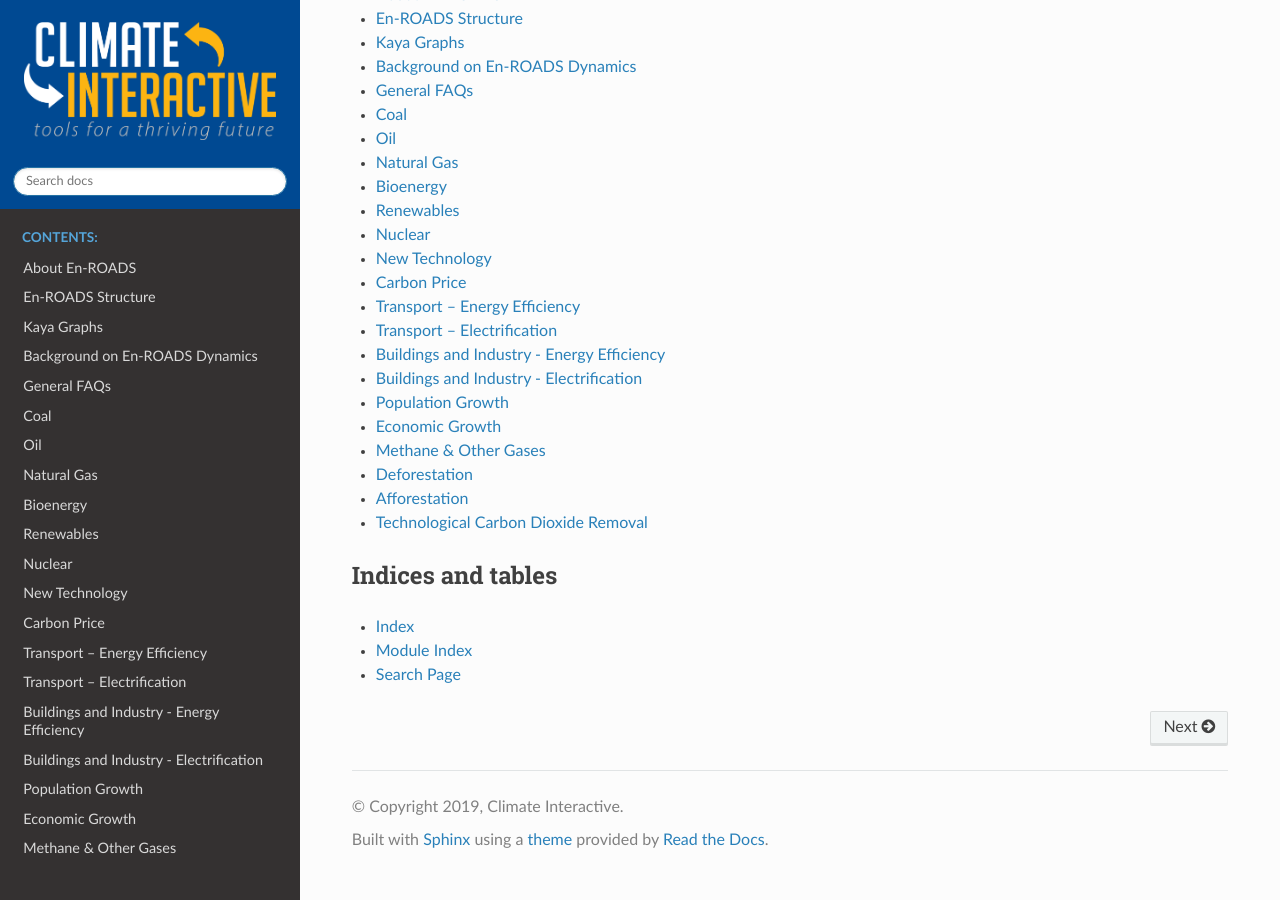
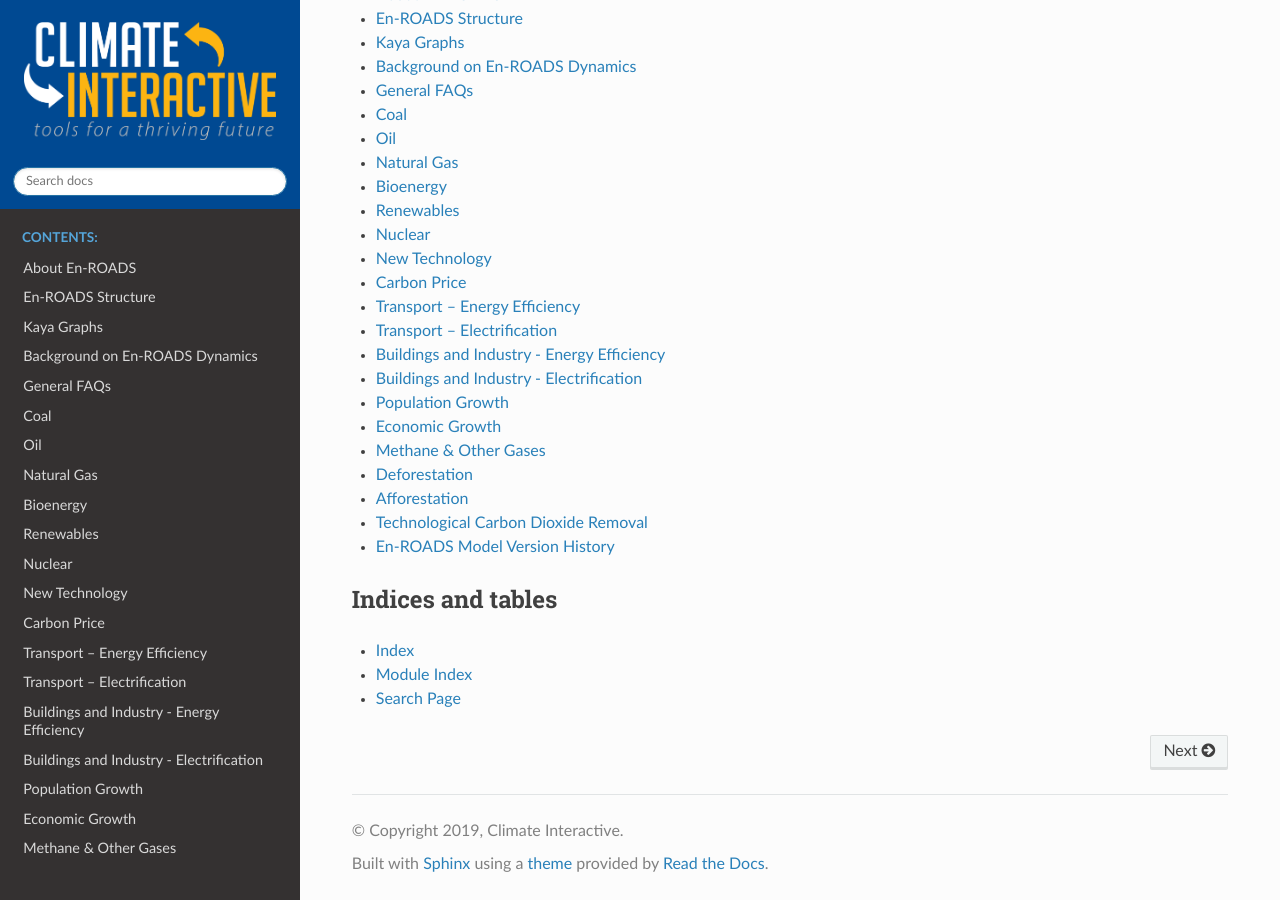
Before and after one commit to climateinteractive/enroads-guide, a Sphinx documentation site: the page built from docs/index.rst, in a window 1280 px wide and 900 px high, scrolled down 833 px. Built offline with Sphinx 7.4.7 and the Read the Docs theme 2.0.0, drawn with Linux system fonts in a browser that asks for light colours.

Commit message:
created structure for En-ROADS changelog

```diff
--- /dev/null
+++ b/docs/guide/changelog.rst
@@ -0,0 +1,2 @@
+En-ROADS Model Version History
+===============================
--- a/docs/index.rst
+++ b/docs/index.rst
@@ -52,7 +52,7 @@
    guide/deforestation
    guide/afforestation
    guide/tech_removal
-
+   guide/changelog
 
 
 Indices and tables
```
